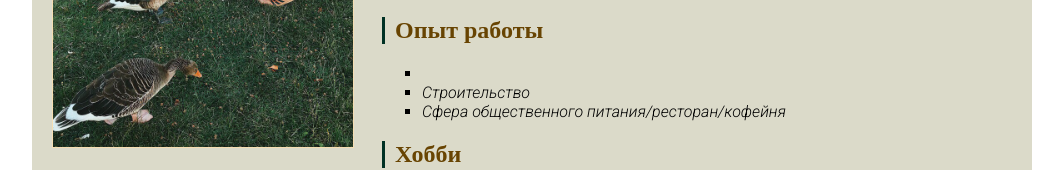
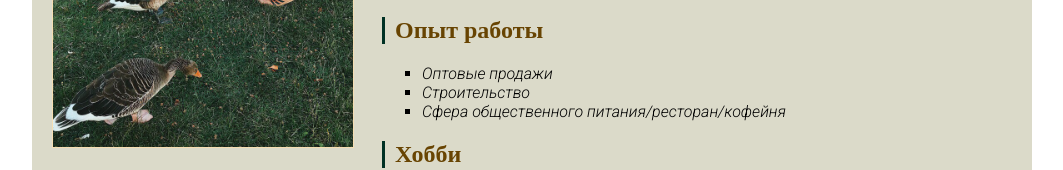
Before and after one commit to Makyxa52block/business-card-website, a plain HTML site: page business card website/index.html in a window 1280 px wide. Shown: the part 371-541 px from the top of the page, without its empty margins (108-1171 px from the left). Drawn offline with Linux system fonts and the light colour scheme; a web font is replaced by a local one.

Commit message:
Update index.html
Проверка

```diff
--- a/business card website/index.html
+++ b/business card website/index.html
@@ -36,7 +36,7 @@
          <p>Образование средне-специальное <em>"Инженер-связист"</em></p>
          <h2 class="subtitle" id="work experience">Опыт работы</h2>
          <ul>
-            <li></li>
+            <li>Оптовые продажи</li>
             <li>Строительство</li>
             <li>Сфера общественного питания/ресторан/кофейня</li>
          </ul>
```
